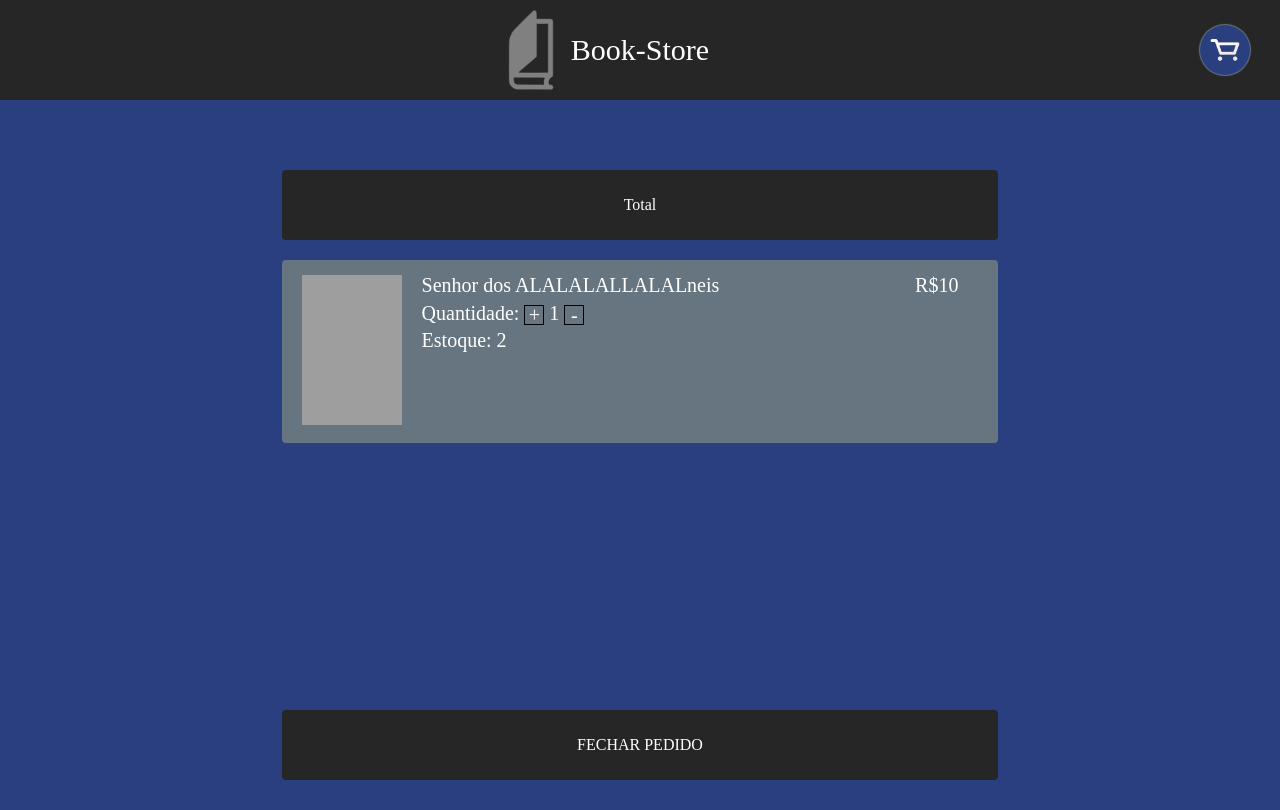
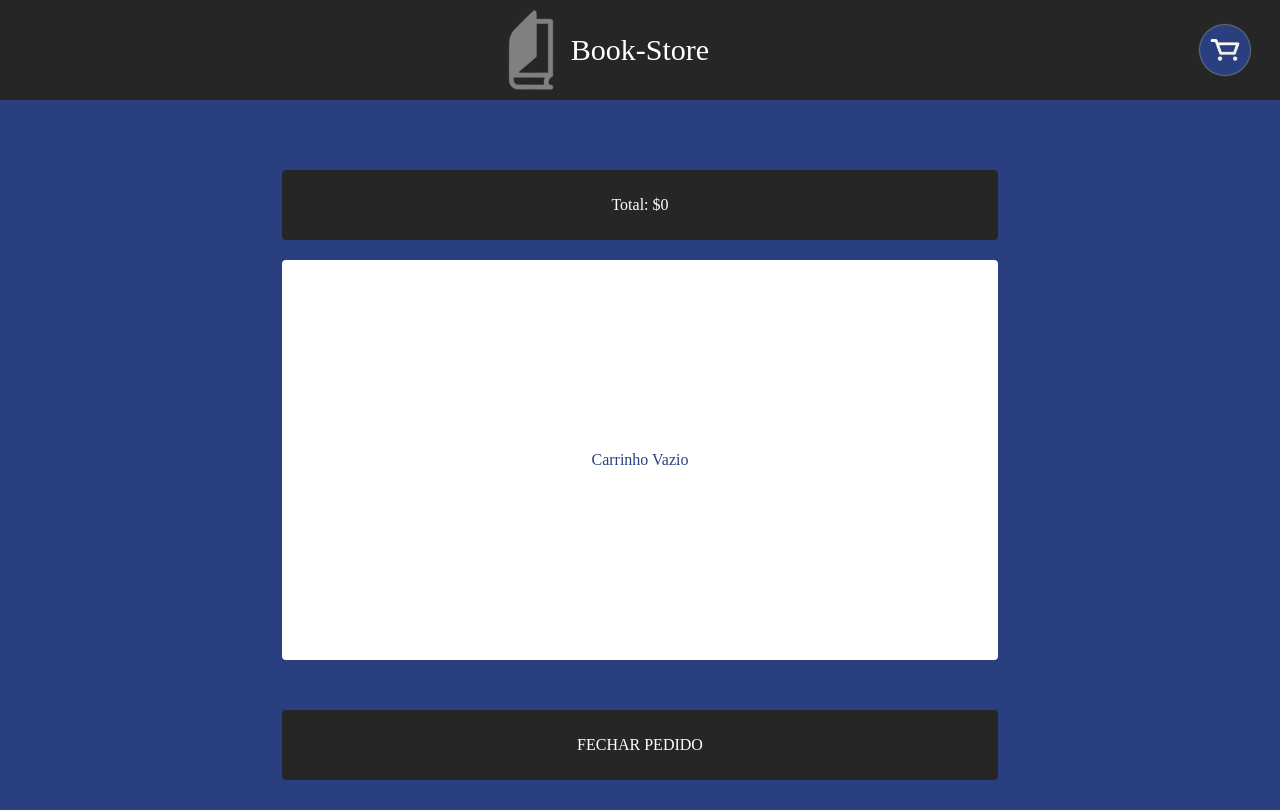
Before and after one commit to Nicherus/book-store-user, a React app: page /cart in a window 1280 px wide. Built offline with nearby package versions, Linux system fonts and the light colour scheme; grey boxes are pictures that could not be loaded; a web font is replaced by a local one.

Commit message:
fixing cart

```diff
--- a/src/components/CartComponent.js
+++ b/src/components/CartComponent.js
@@ -6,21 +6,27 @@ import CartContext from '../contexts/CartContext';
 
 export default function CartComponent(props){
     const [qtt, setQtt] = useState(1);
-    const {content} = props;
-    const {cartItems, setCartItems} = useContext(CartContext);
-    console.log(cartItems);
+    const {content, setTotal} = props;
+    const {cartItems, setCartItems, total, cart, setCart} = useContext(CartContext);
 
     function addBook(){
         const newqtt = qtt + 1;
         setQtt(newqtt);
+        const aux = total + (content.price)/100;
+        setTotal(aux);
     }
 
     function subtractBook(){
         const newqtt = qtt - 1;
-        if(newqtt == 0){
-
+        let c;
+        if(newqtt === 0){
+            const i = cartItems.findIndex(x => x.id === content.id);
+            c = cartItems.splice(i);
+            setCartItems(...c);
         }
         setQtt(newqtt);
+        const aux = total - (content.price)/100;
+        setTotal(aux);
     }
 
     return(
@@ -43,7 +49,7 @@ export default function CartComponent(props){
                     </ProductInformation>
             </ProductContent>
             <Price>
-                <p>{`R$${content.price}`}</p>
+                <p>{`R$${(content.price)/100}`}</p>
             </Price>
         </Container>
     );
--- a/src/components/CartProducts.js
+++ b/src/components/CartProducts.js
@@ -1,4 +1,4 @@
-import React, {useEffect, useContext} from 'react';
+import React, {useState, useContext, useEffect} from 'react';
 import styled from 'styled-components';
 
 import colors from './colors';
@@ -6,20 +6,38 @@ import CartComponent from '../components/CartComponent';
 import CartContext from '../contexts/CartContext';
 
 export default function CartProducts(props){
-    const {cartItems, setCartItems} = useContext(CartContext);
+    const {cartItems, setCartItems, total, setTotal, cart, setCart} = useContext(CartContext);
     let key = 0;
-    console.log(cartItems);
-    const {content} = props;
-
+    let aux = 0;
+    let productInfo = {};
+    let products = [];
+    console.log(cart);
+    useEffect(() => {
+        if (cartItems.length > 0){
+            cartItems.forEach(element => {
+                aux +=element.price;
+                productInfo = {
+                    productId: element.id,
+                    amount: 1,
+                    price: element.price
+                }
+                products.push(productInfo);
+            });
+        }
+        setCart(products);
+        setTotal(aux/100);
+    }, [cartItems]);
 
     return(
         <Container>
+            <Total ><p>Total: ${total}</p></Total>
             {(!cartItems.length)
-            ? <CartComponent content={{name: "Senhor dos ALALALALLALALneis", price: 10, stock: 2}}/>
+            ? <Text>Carrinho Vazio</Text>
             :
             <>
-                {cartItems.map(i =>
-                    <CartComponent content={{name: i.name, price: i.price, stock: i.stock, qtt: i.qtt}}/>
+                {cartItems.map(i => {
+                    return (<CartComponent content={{name: i.name, price: i.price, stock: i.stock, qtt: i.qtt, id:i.id}} setTotal={setTotal}/>)
+                }
                 )}
             </>
             }
@@ -35,3 +53,27 @@ const Container = styled.div`
     width: 100%;
     margin: 0px auto;
 `;
+
+const Total = styled.div`
+    width: 70%;
+    height: 70px;
+    background: ${colors.black};
+    margin-top: 20px;
+    border-radius: 4px;
+    color: white;
+    display: flex;
+    justify-content:center;
+    align-items: center;
+`;
+
+const Text = styled.p`
+    width: 70%;
+    height: 400px;
+    margin-top: 20px;
+    border-radius: 4px;
+    color: ${colors.blue};
+    display: flex;
+    justify-content:center;
+    align-items: center;
+    background-color: white;
+`;
--- a/src/components/Products.js
+++ b/src/components/Products.js
@@ -13,7 +13,6 @@ export default function Products(){
     const [books, setBooks] = useState([]);
     const [loading, setLoading] = useState(false);
     const history = useHistory();
-    console.log(categorieId);
 
     useEffect(() => {
         setLoading(true);
--- a/src/contexts/CartContext.js
+++ b/src/contexts/CartContext.js
@@ -5,9 +5,11 @@ export default CartContext;
 
 export function CartProvider(props) {
     const [cartItems, setCartItems] = useState([]);
+    const [total, setTotal] = useState([]);
+    const [cart, setCart] = useState([]);
 
     return (
-        <CartContext.Provider value={{cartItems, setCartItems}}>
+        <CartContext.Provider value={{cartItems, setCartItems, total, setTotal, cart, setCart}}>
           {props.children}
         </CartContext.Provider>
     );
--- a/src/pages/Cart.js
+++ b/src/pages/Cart.js
@@ -1,4 +1,4 @@
-import React from 'react';
+import React, {useEffect, useContext} from 'react';
 import styled from 'styled-components';
 
 import colors from '../components/colors';
@@ -7,13 +7,13 @@ import Header from '../components/Header';
 import CheckoutButton from '../components/CheckoutButton';
 import CartProducts from '../components/CartProducts';
 
+
 export default function Home(){
 
     return(
         <>
             <Header />
             <CartBody>
-                <Total ><p>Total</p></Total>
                 <CartProducts/>
                 <CheckoutButton content={"FECHAR PEDIDO"} />
             </CartBody>
@@ -29,15 +29,3 @@ const CartBody = styled.div`
     width: 80%;
     margin: 150px auto;
 `;
-
-const Total = styled.div`
-    width: 70%;
-    height: 70px;
-    background: ${colors.black};
-    margin-top: 20px;
-    border-radius: 4px;
-    color: white;
-    display: flex;
-    justify-content:center;
-    align-items: center;
-`;
```
